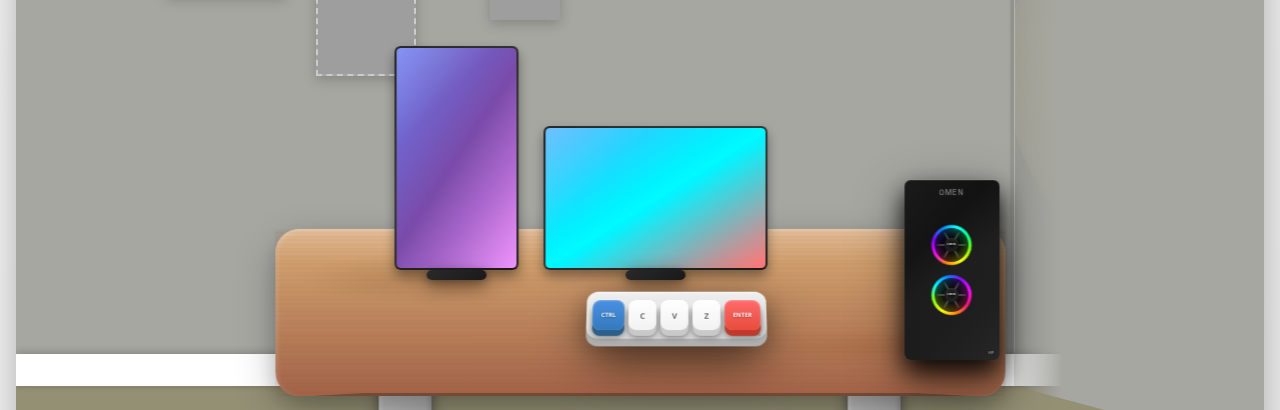
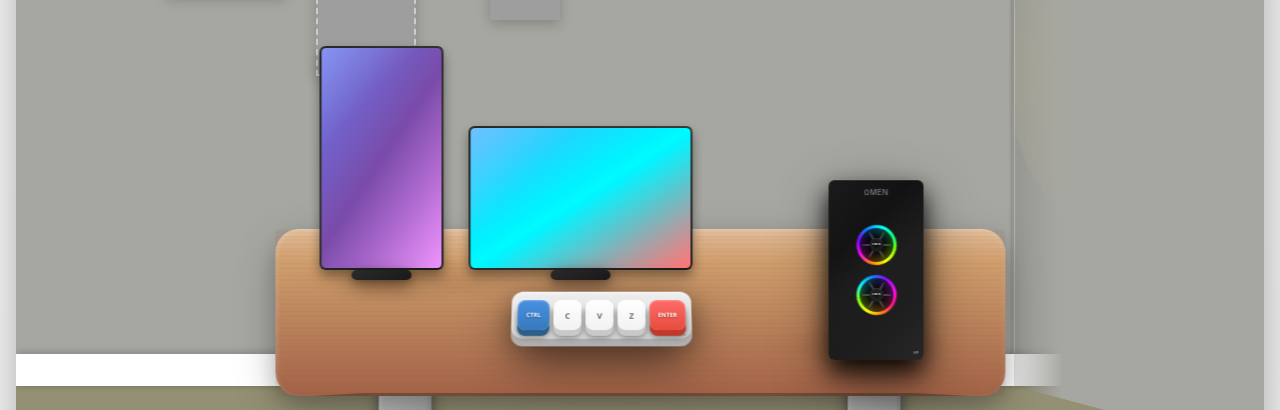
Before and after one commit to jacksonkasi1/office-workspace-css, a website built with Vite: page index.html in a window 1280 px wide. Shown: the part 230-640 px from the top of the page. Built offline with nearby package versions, Linux system fonts and the light colour scheme; grey boxes are pictures that could not be loaded.

Commit message:
style: align footer content to end instead of center

```diff
--- a/style.css
+++ b/style.css
@@ -419,7 +419,7 @@ body {
   transform: translateX(-50%);
   width: 70%;
   display: flex;
-  justify-content: center;
+  justify-content: end;
   align-items: flex-end;
   gap: 35px;
   z-index: 15;
```
